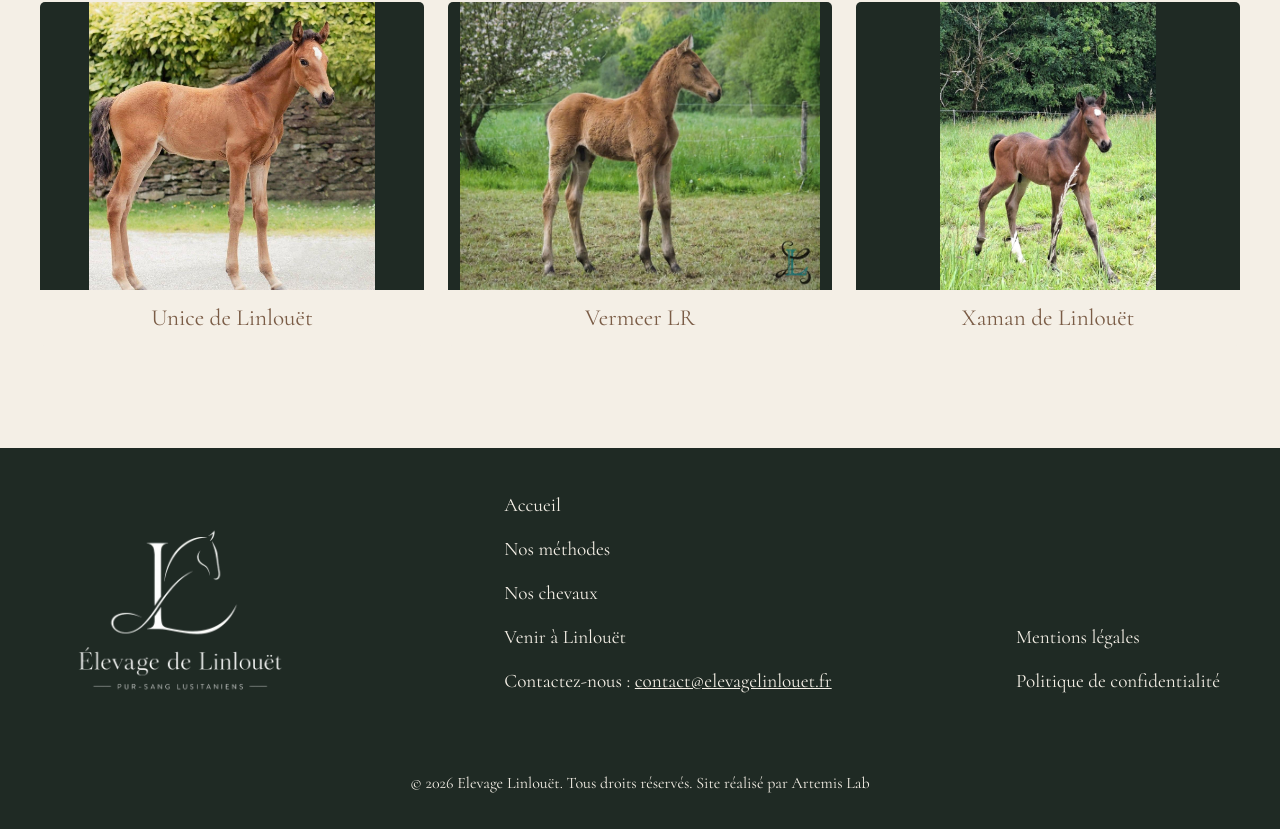
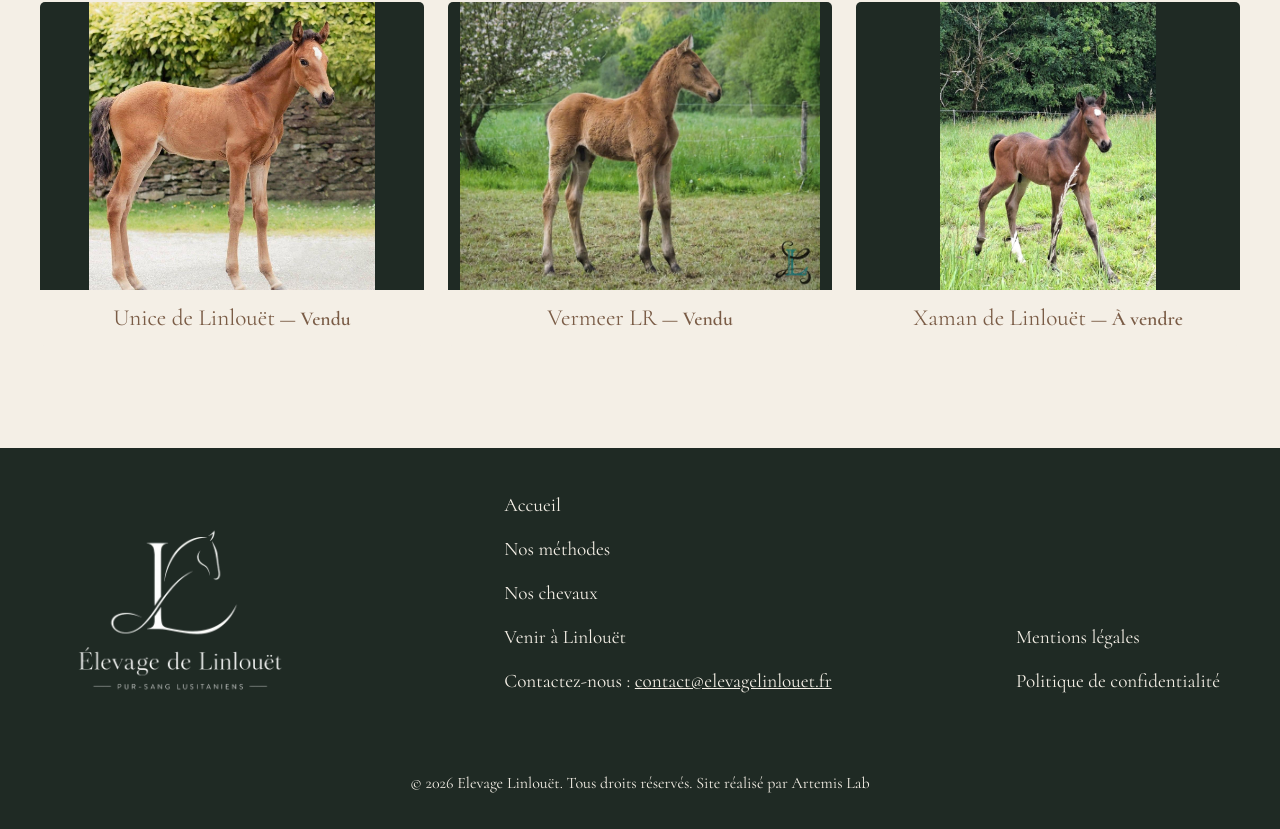
Before and after one commit to Das-F/linlouet, a Next.js app: page /nos-chevaux in a window 1280 px wide. Shown: the part 1910-2739 px from the top of the page. Built offline with nearby package versions, Linux system fonts and the light colour scheme.

Commit message:
vendu and à vendre added to foals on horse page and on each foal page

```diff
--- a/app/nos-chevaux/[slug]/page.tsx
+++ b/app/nos-chevaux/[slug]/page.tsx
@@ -45,7 +45,7 @@ export default async function HorsePage({ params }: HorsePageProps) {
 
   return (
     <main className={styles["horses-page"]}>
-      <PageHero imageSrc={horse.image ?? "/assets/images/Boheme-1.jpg"} imageAlt={horse.alt ?? horse.name} title={horse.name} />
+      <PageHero imageSrc={horse.image ?? "/assets/images/Boheme-1.jpg"} imageAlt={horse.alt ?? horse.name} title={horse.status ? `${horse.name} — ${horse.status}` : horse.name} />
 
       <section className={styles["horse-group"]}>
         <div className={styles["horse-detail"]}>
--- a/app/nos-chevaux/horses.ts
+++ b/app/nos-chevaux/horses.ts
@@ -3,6 +3,7 @@ export type HorseCategory = "mare" | "stallion" | "foal";
 export type Horse = {
   slug: string;
   name: string;
+  status?: "À vendre" | "Vendu";
   image?: string;
   alt?: string;
   gallery?: string[];
@@ -79,6 +80,7 @@ export const foals: Horse[] = [
   {
     slug: "unice",
     name: "Unice de Linlouët",
+    status: "Vendu",
     image: "/assets/images/horses/Poulains/Unice/photo-principale.jpg",
     alt: "Unice de Linlouët, poulain de l'élevage de Linlouët",
     category: "foal",
@@ -89,6 +91,7 @@ export const foals: Horse[] = [
   {
     slug: "vermeer",
     name: "Vermeer LR",
+    status: "Vendu",
     image: "/assets/images/horses/Poulains/Vermeer/photo-principale.jpg",
     alt: "Vermeer LR, poulain de l'élevage de Linlouët",
     category: "foal",
@@ -99,6 +102,7 @@ export const foals: Horse[] = [
   {
     slug: "xaman",
     name: "Xaman de Linlouët",
+    status: "À vendre",
     image: "/assets/images/horses/Poulains/Xaman/photo-principale.jpg",
     alt: "Xaman de Linlouët, poulain de l'élevage de Linlouët",
     category: "foal",
--- a/app/nos-chevaux/page.module.css
+++ b/app/nos-chevaux/page.module.css
@@ -81,6 +81,12 @@
   color: var(--accent-text);
   font-family: var(--font-primary);
   font-size: 1.45rem;
+}
+
+.horse-status {
+  font-size: 0.85em;
+  font-weight: 600;
+  white-space: nowrap;
 }
 
 @media (max-width: 700px) {
--- a/app/nos-chevaux/page.tsx
+++ b/app/nos-chevaux/page.tsx
@@ -16,7 +16,10 @@ function HorseCard({ horse }: { horse: Horse }) {
             </div>
           )}
         </div>
-        <figcaption>{horse.name}</figcaption>
+        <figcaption>
+          {horse.name}
+          {horse.status && <span className={styles["horse-status"]}> — {horse.status}</span>}
+        </figcaption>
       </figure>
     </Link>
   );
```
